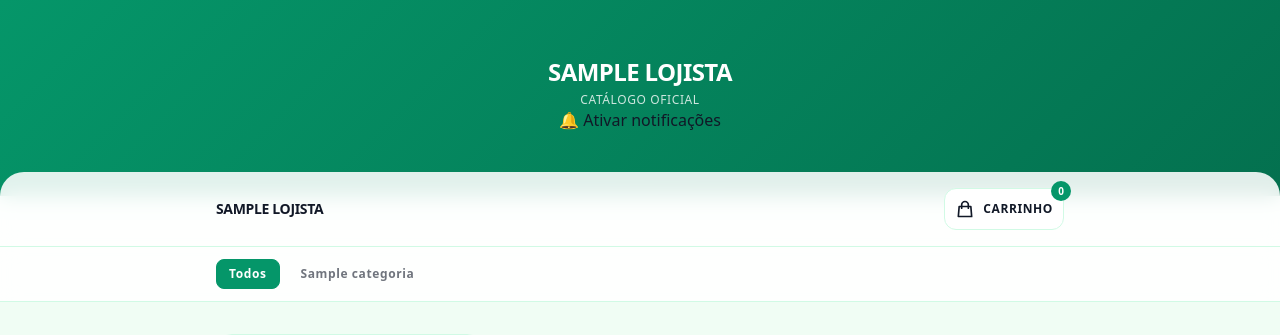
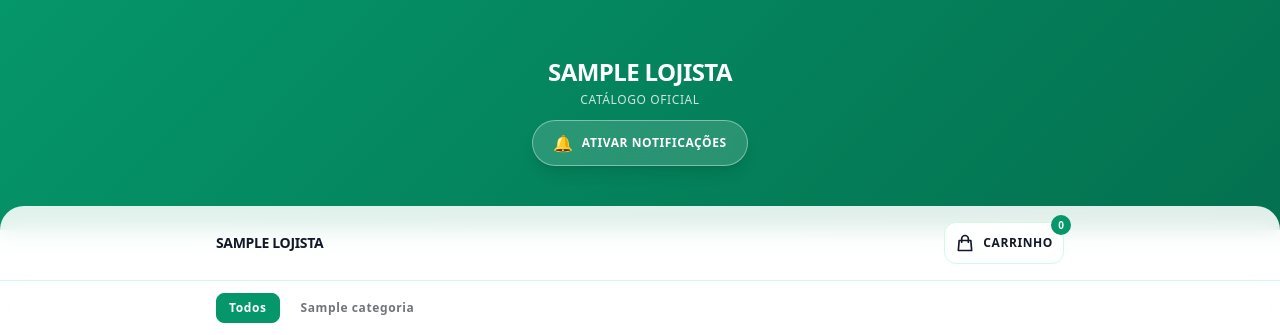
Before and after one commit to celsoleite38/catalogo, a Django app: a page that uses catalogo/templates/catalogo/app.html in a window 1280 px wide. Shown: the top 335 px of the page. Run offline with Django 5.2, Linux system fonts and the light colour scheme; tables that the repository leaves empty hold one stand-in row (values such as "Sample post"); grey boxes marked "Sample" are stand-in pictures; some libraries are stand-ins or nearby versions.

Commit message:
feat: melhora visual do botão de notificações (estado ativado, animação do sino)

```diff
--- a/catalogo/static/catalogo/js/push-notifications.js
+++ b/catalogo/static/catalogo/js/push-notifications.js
@@ -38,6 +38,7 @@ async function ativarNotificacoes(slug) {
   });
 
   localStorage.setItem(`push-ativado-${slug}`, '1');
+  atualizarEstadoBotaoNotificacao(slug);
   alert('Notificações ativadas!');
   return true;
 }
--- a/catalogo/templates/catalogo/app.html
+++ b/catalogo/templates/catalogo/app.html
@@ -22,6 +22,41 @@
 <link rel="preconnect" href="https://fonts.gstatic.com" crossorigin>
 <link href="https://fonts.googleapis.com/css2?family=Plus+Jakarta+Sans:wght@300;400;500;600;700;800&family=Playfair+Display:wght@600;700&display=swap" rel="stylesheet">
 <style>
+    .notif-btn {
+        background: rgba(255, 255, 255, 0.15);
+        color: var(--on-primary);
+        border: 1.5px solid rgba(255, 255, 255, 0.4);
+        backdrop-filter: blur(6px);
+        position: relative;
+        }
+
+        .notif-btn:hover {
+        background: rgba(255, 255, 255, 0.25);
+        }
+
+        .notif-btn .notif-bell {
+        display: inline-block;
+        animation: sino-balanca 2.5s ease-in-out infinite;
+        }
+
+        @keyframes sino-balanca {
+        0%, 70%, 100% { transform: rotate(0deg); }
+        75% { transform: rotate(-12deg); }
+        80% { transform: rotate(10deg); }
+        85% { transform: rotate(-8deg); }
+        90% { transform: rotate(6deg); }
+        95% { transform: rotate(0deg); }
+        }
+
+        .notif-btn.ativado {
+        background: rgba(195, 223, 160, 0.95);
+        color: #032905;);
+        border-color: transparent;
+        }
+
+        .notif-btn.ativado .notif-bell {
+        animation: none;
+        }
   :root {
     --bg: {{ tema.bg }};
     --surface: {{ tema.surface }};
@@ -53,9 +88,11 @@
     <div class="relative z-10">
         <h1 class="mt-4 text-2xl font-extrabold tracking-tight uppercase" style="color: var(--on-primary);">{{ lojista.nome_loja }}</h1>
         <p class="text-xs font-medium tracking-wider uppercase mt-1 opacity-80" style="color: var(--on-primary);">Catálogo Oficial</p>
-        <button id="btn-notificacoes" onclick="ativarNotificacoes('{{ lojista.slug }}')">
-        🔔 Ativar notificações
-        </button>
+        <button id="btn-notificacoes" onclick="ativarNotificacoes('{{ lojista.slug }}')"
+            class="notif-btn mt-3 inline-flex items-center gap-2 px-5 py-2.5 rounded-full text-xs font-bold uppercase tracking-wider shadow-lg transition-all duration-300 hover:scale-105">
+        <span class="notif-bell text-base">🔔</span>
+        <span class="notif-label">Ativar notificações</span>
+    </button>
     </div>
 </div>
 
@@ -327,6 +364,7 @@ function enviarPedidoWhatsapp(whatsapp) {
 }
 
 document.addEventListener('DOMContentLoaded', function() {
+    atualizarEstadoBotaoNotificacao('{{ lojista.slug }}');
     document.querySelectorAll('.btn-categoria').forEach(function(btn) {
         btn.addEventListener('click', function() {
             var cat = this.dataset.categoria;
@@ -367,6 +405,24 @@ if ('serviceWorker' in navigator) {
     navigator.serviceWorker.register('/sw.js', { scope: '/{{ lojista.slug }}/' })
         .catch(function(erro) { console.warn('Service worker não registrado:', erro); });
 }
+function atualizarEstadoBotaoNotificacao(slug) {
+  const btn = document.getElementById('btn-notificacoes');
+  if (!btn) return;
+
+  const label = btn.querySelector('.notif-label');
+  const bell = btn.querySelector('.notif-bell');
+  const ativado = localStorage.getItem(`push-ativado-${slug}`) === '1';
+
+  if (ativado) {
+    btn.classList.add('ativado');
+    if (label) label.textContent = 'Notificações ativadas';
+    if (bell) bell.textContent = '✅';
+  } else {
+    btn.classList.remove('ativado');
+    if (label) label.textContent = 'Ativar notificações';
+    if (bell) bell.textContent = '🔔';
+  }
+}
 </script>
 </body>
 </html>
```
